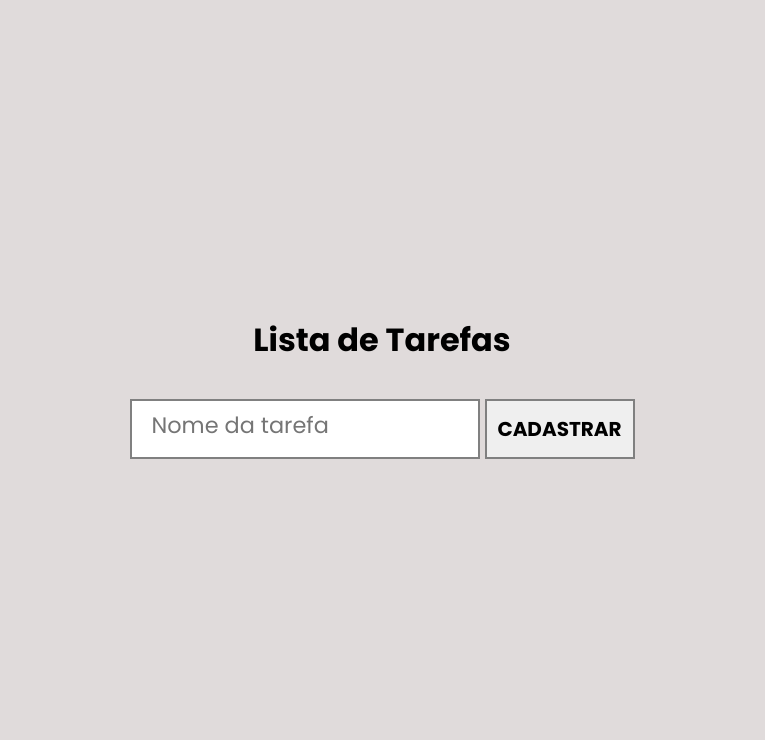
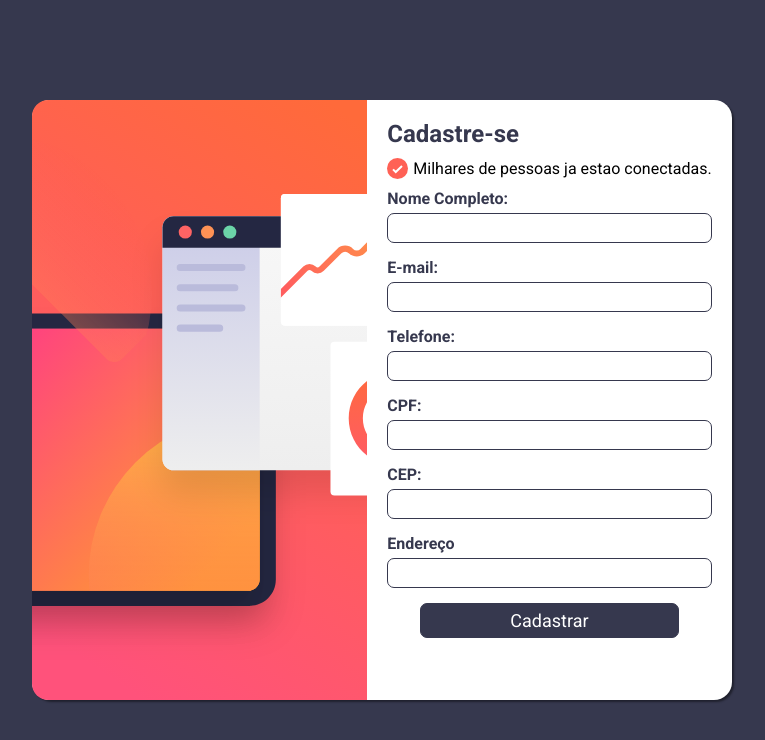
Before and after one commit to thallesrafaell/modulo, a plain HTML site: page index.html in a window 1280 px wide. Shown: the whole page, without its empty margins (258-1023 px from the left). Drawn offline with nearby package versions, Linux system fonts and the light colour scheme.

```diff
--- a/asset/css/style.css
+++ /dev/null
@@ -1,79 +0,0 @@
-@charset "UTF-8";
-
-@import url('https://fonts.googleapis.com/css2?family=Poppins:ital,wght@0,100;0,200;0,300;0,400;0,500;0,600;0,700;0,800;0,900;1,100;1,200;1,300;1,400;1,500;1,600;1,700;1,800;1,900&display=swap');
-
-*{
-    padding: 0px;
-    margin: 0px;
-    box-sizing: border-box;
-    font-family: Poppins, sans-serif;
-}
-
-body{
-    display: flex;
-    justify-content: center;
-    align-items: center;
-    flex-direction: column;
-    width: 100vw;
-    height: 100vh;
-    background-color: rgb(224, 219, 219);
-}
-.container{
-    display: flex;
-    justify-content: center;
-    align-items: center;
-    flex-direction: column;
-}
-
-#title{
-    margin: 20px;
-    font-size: 2rem;
-    font-weight: bolder;
-}
-
-.form{
-    display: flex;
-    align-items: center;
-    justify-content: center;
-    margin: 15px;
-}
-
-#tarefa{
-    width: 350px;
-    height: 60px;
-    border: 2px solid grey;
-    outline-color: block ;
-}
-#tarefa::placeholder{
-    font-size: 1.4rem;
-    text-indent: 20px;
-}
-
-
-#tarefa:focus{
-    font-size: 1.4rem;
-    text-indent: 20px;
-}
-
-#cadastrar{
-    width: 150px;
-    height: 60px;
-    padding: 8px;
-    border: 2px solid grey;
-    cursor: pointer;
-    font-size: 20px;
-    font-weight: bolder;
-    margin-left: 5px;
-}
-
-ul{
-    margin: 15px;
-}
-#tarefas{
-    font-size: 1.2rem;
-    cursor: pointer;
-}
-
-.completas{
-    text-decoration: line-through;
-}
--- a/asset/js/main.js
+++ /dev/null
@@ -1,23 +0,0 @@
-$(document).ready(function(e){
-
-    //ADD TAREFA
-    $('form').on('submit', (e) => {
-        e.preventDefault()
-        const nomeTarefa = $('#tarefa').val()
-        const ulTarefas = $('#listatarefas')
-        const novaTarefa = $(`<li id="tarefas">${nomeTarefa}</li>`)
-        $(novaTarefa).appendTo(ulTarefas)
-
-        //MARCA TAREFA COMO COMPLETA
-        $(novaTarefa).click(function(){
-            $(novaTarefa).addClass('completas')
-        })
-
-        //DESMARCA TAREFA COMPLETA
-        $(novaTarefa).on('dblclick', () => {
-        $(novaTarefa).removeClass('completas')
-        })
-
-        $('#tarefa').val('')
-    })
-})
--- a/index.html
+++ b/index.html
@@ -1,25 +1,53 @@
 <!DOCTYPE html>
 <html lang="pt-br">
+
 <head>
     <meta charset="UTF-8">
     <meta name="viewport" content="width=device-width, initial-scale=1.0">
-    <title>Lista de Tarefas - Jquery</title>
-    <link rel="stylesheet" href="asset/css/style.css">
+    <title>Cadastro</title>
+    <link rel="stylesheet" href="style.css" media="screen">
+    <link rel="shortcut icon" href="asset/images/favicon-32x32.png" type="image/x-icon">
 </head>
+
 <body>
     <div class="container">
-        <h1 id="title">Lista de Tarefas</h1>
-        <form action="" id="form" class="form">
-            <input type="text" name="tarefas" id="tarefa" placeholder="Nome da tarefa" required>
-            <button type="submit" id="cadastrar">CADASTRAR</button>
-        </form>
-        <ul id="listatarefas">
-        </ul>
+        <div class="img">
+
+        </div>
+        <div class="container-form">
+            <h2>Cadastre-se</h2>
+            <p><img src="asset/images/icon-list.svg" alt="">Milhares de pessoas ja estao conectadas.</p>
+            <form action="">
+                <div>
+                    <label for="name">Nome Completo:</label>
+                    <input type="text" name="nome" id="nome">
+                </div>
+                <div>
+                    <label for="email">E-mail:</label>
+                    <input type="email" name="email" id="email">
+                </div>
+                <div>
+                    <label for="telefone">Telefone:</label>
+                    <input type="tel" name="telefone" id="telefone">
+                </div>
+                <div>
+                    <label for="cpf">CPF:</label>
+                    <input type="number" name="cpf" id="cpf">
+                </div>
+                <div>
+                    <label for="cep">CEP:</label>
+                    <input type="number" name="cep" id="cep">
+                </div>
+
+                <div>
+                    <label for="Endereço">Endereço</label>
+                    <input type="text" name="endereco" id="endereco">
+                </div>
+                <div id="cadastrar"><button type="submit">Cadastrar</button></div>
+
+            </form>
+        </div>
     </div>
+</body>
 
-
-
-    <script src="https://code.jquery.com/jquery-3.7.1.min.js"></script>
-    <script src="asset/js/main.js"></script>
-</body>
 </html>
--- /dev/null
+++ b/style.css
@@ -0,0 +1,152 @@
+@charset "UTF-8";
+
+@import url('https://fonts.googleapis.com/css2?family=Roboto:ital,wght@0,100;0,300;0,400;0,500;0,700;0,900;1,100;1,300;1,400;1,500;1,700;1,900&display=swap');
+
+*{
+    margin: 0;
+    padding: 0;
+    box-sizing: border-box;
+    font-family: Roboto, sans-serif;
+}
+body{
+    background-color: hsl(235, 18%, 26%);
+}
+
+.img{
+    background: url(asset/images/illustration-sign-up-mobile.svg) no-repeat;
+    background-size: contain;
+    width: 100%;
+    height: 300px;
+
+}
+
+.container {
+    margin: 0 auto;
+    max-width: 100vw;
+    width: 100vh;
+
+    background-color: white;
+    border-radius: 10px;
+    box-shadow: 2px 2px 2px rgba(0, 0, 0, 0.418);
+
+}
+
+.container-form{
+    display: flex;
+    flex-direction: column;
+    margin: 20px;
+}
+
+form{
+    display: flex;
+    flex-direction: column;
+}
+form div{
+    display: flex;
+    flex-direction: column;
+    padding-bottom: 15px;
+}
+
+
+h2{
+    padding-bottom: 10px;
+    color: hsl(235, 18%, 26%);
+}
+p{
+    display: flex;
+    align-items: center;
+    padding-bottom: 10px;
+}
+
+p img{
+    margin-right: 5px;
+}
+
+label{
+    padding-bottom: 5px;
+    color: hsl(235, 18%, 26%);
+    font-weight: 700;
+}
+
+input{
+ height: 30px;
+ border: 1px solid hsl(235, 18%, 26%);
+ border-radius: 7px;
+ outline: hsl(235, 18%, 26%);
+}
+
+button{
+    width: 80%;
+    height: 35px;
+    border-radius: 7px;
+    border: 1px solid hsl(235, 18%, 26%);
+    color: white;
+    background-color:hsl(235, 18%, 26%);
+    font-size: 18px;
+}
+
+#cadastrar {
+    width: 100%;
+    display: flex;
+    align-items: center;
+    justify-content: center;
+}
+
+@media screen and (min-width: 768px){
+
+    body{
+        display: flex;
+        justify-content: center;
+        align-items: center ;
+        width: 100vw;
+        height: 100vh;
+        background-color: hsl(235, 18%, 26%);
+    }
+
+
+    .img{
+        border-radius: 10px;
+        background-attachment: cover;
+        width: 500px;
+        height: 300px;
+    }
+
+    .container{
+        width: 395px;
+    }
+
+}
+
+@media screen and (min-width: 1280px){
+
+    body{
+        display: flex;
+        justify-content: center;
+        align-items: center ;
+        width: 100vw;
+        height: 100vh;
+        background-color: hsl(235, 18%, 26%);
+    }
+
+    .container{
+        display: flex;
+        justify-content: center;
+        background-color: white;
+        border-radius: 18px ;
+        overflow-y: none;
+        box-shadow: 2px 2px 2px rgba(0, 0, 0, 0.418);
+        max-width: 900px;
+        width: 700px;
+    }
+
+    .img{
+        background-color: aqua;
+        background: url(asset/images/illustration-sign-up-desktop.svg) no-repeat;
+        background-size: cover;
+        width: 335px;
+        height: 600px;
+        border-radius: 0px;
+    }
+
+
+}
```
Also changed, not shown: asset/images/4967621.jpg (added), asset/images/favicon-32x32.png (added), asset/images/icon-list.svg (added), asset/images/icon-success.svg (added), asset/images/illustration-sign-up-desktop.svg (added), asset/images/illustration-sign-up-mobile.svg (added).
